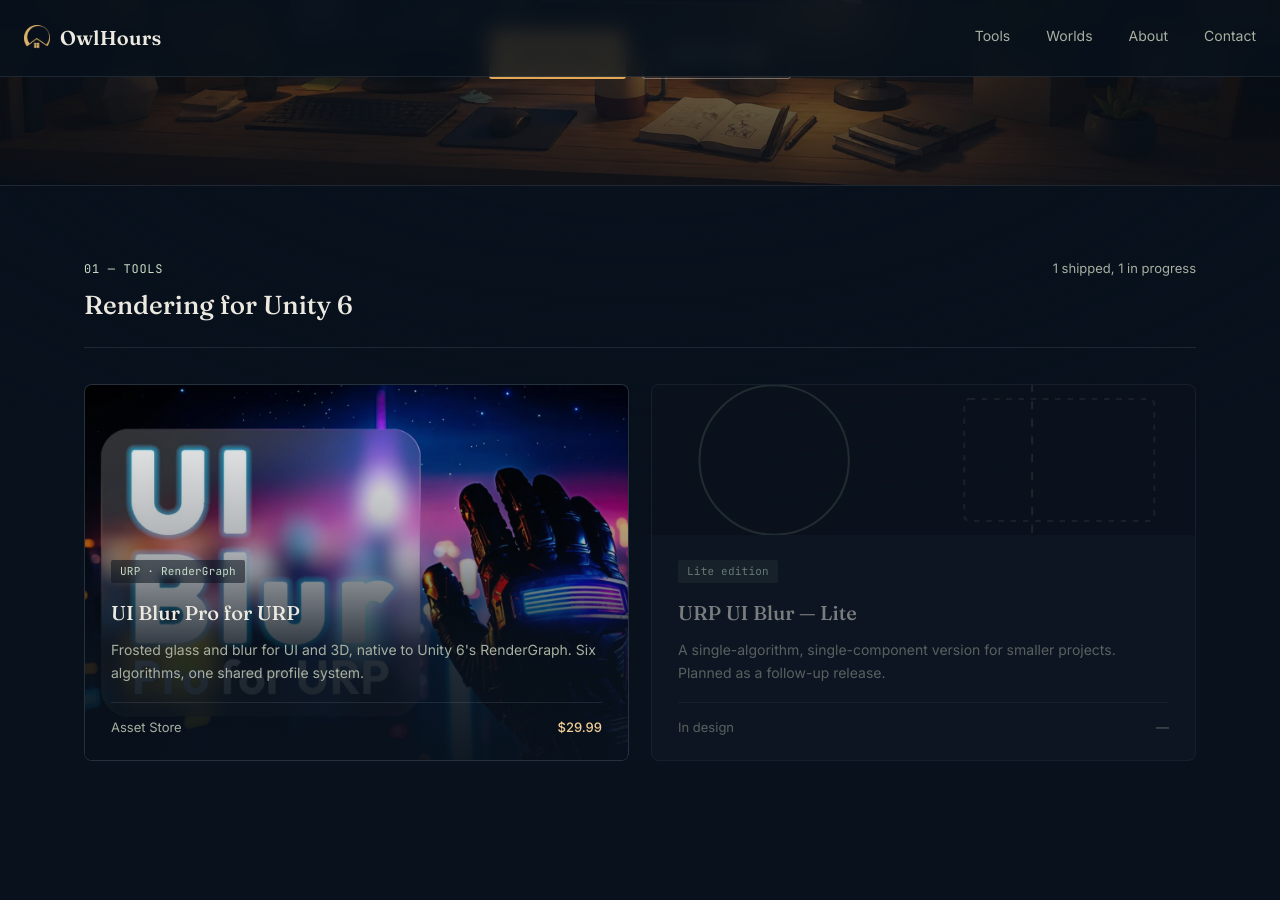
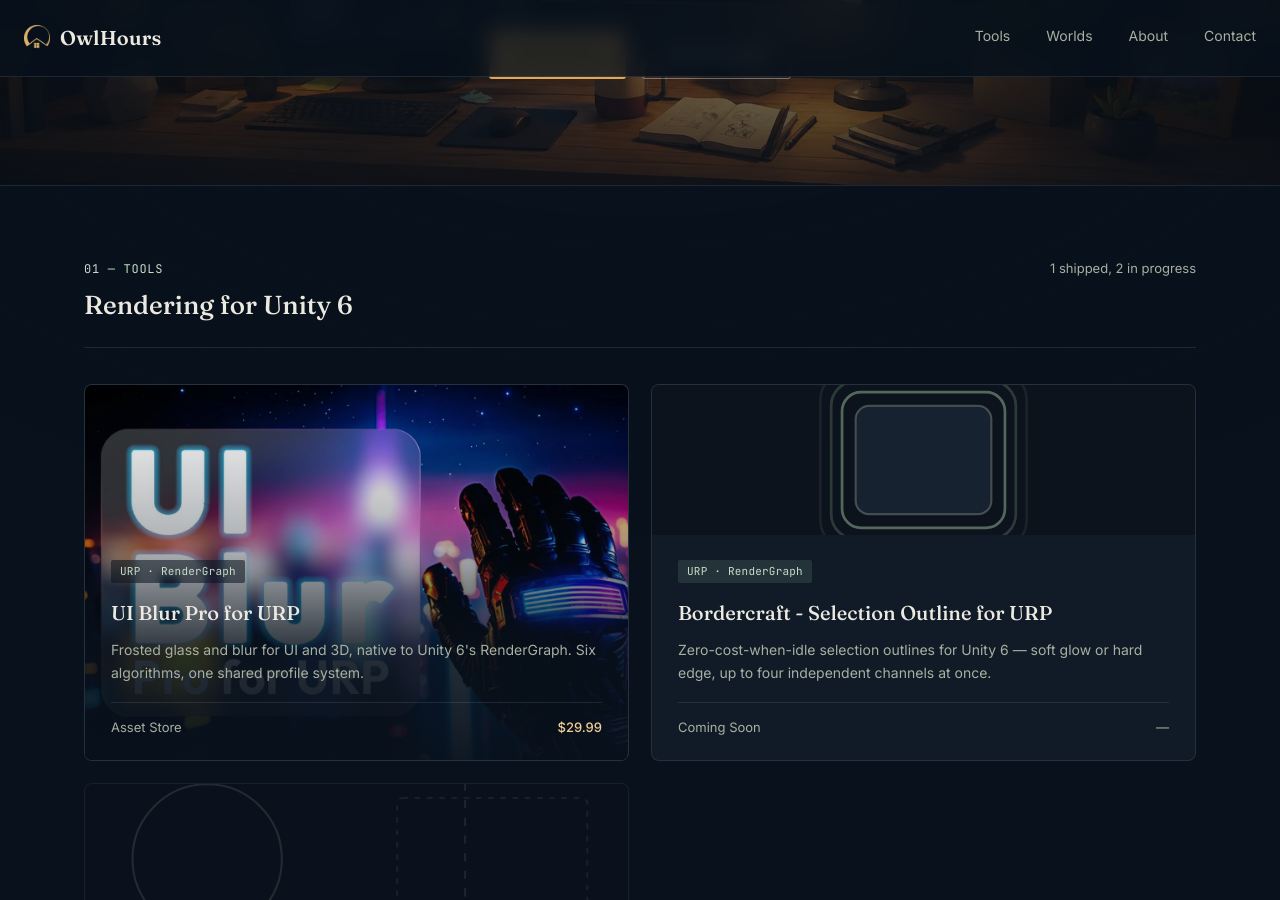
Before and after one commit to owlhoursspace/owlhourspace.github.io, a Jekyll site: the page index.html, which Jekyll copies as it is, in a window 1280 px wide and 900 px high, scrolled down 395 px. Built offline with Jekyll 4.4.1, drawn with Linux system fonts in a browser that asks for light colours.

Commit message:
Add Bordercraft card to homepage, update UI Blur Pro Asset Store link
The homepage's Tools track had its own separate card grid that the
previous commit missed - added the Bordercraft card there too, matching
the one already on /tools/. Also switched the UI Blur Pro Asset Store
CTA to its u3d.as short link so it keeps working if Unity ever changes
the full product URL underneath it.

Co-Authored-By: Claude Sonnet 5 <noreply@anthropic.com>

```diff
--- a/index.html
+++ b/index.html
@@ -252,7 +252,7 @@
         <div class="track-label">01 — Tools</div>
         <h2>Rendering for Unity 6</h2>
       </div>
-      <div class="track-count">1 shipped, 1 in progress</div>
+      <div class="track-count">1 shipped, 2 in progress</div>
     </div>
     <div class="cardgrid">
       <a class="card card-photo" href="/tools/ui-blur-pro-urp/">
@@ -263,6 +263,23 @@
         <h3>UI Blur Pro for URP</h3>
         <p>Frosted glass and blur for UI and 3D, native to Unity 6's RenderGraph. Six algorithms, one shared profile system.</p>
         <div class="meta"><span>Asset Store</span><span class="price">$29.99</span></div>
+        </div>
+      </a>
+      <a class="card" href="/tools/bordercraft-selection-outline-urp/">
+        <div class="card-banner">
+          <svg viewBox="0 0 400 150" preserveAspectRatio="xMidYMid slice" xmlns="http://www.w3.org/2000/svg">
+            <rect width="400" height="150" fill="#0C131C"/>
+            <rect x="150" y="35" width="100" height="80" rx="10" fill="#16222F" stroke="#ECE9E0" stroke-opacity="0.25" stroke-width="1.5"/>
+            <rect x="140" y="25" width="120" height="100" rx="14" fill="none" stroke="#8FAE93" stroke-opacity="0.55" stroke-width="2"/>
+            <rect x="132" y="17" width="136" height="116" rx="18" fill="none" stroke="#8FAE93" stroke-opacity="0.25" stroke-width="2"/>
+            <rect x="124" y="9" width="152" height="132" rx="22" fill="none" stroke="#8FAE93" stroke-opacity="0.1" stroke-width="2"/>
+          </svg>
+        </div>
+        <div class="card-body">
+        <span class="tag">URP · RenderGraph</span>
+        <h3>Bordercraft - Selection Outline for URP</h3>
+        <p>Zero-cost-when-idle selection outlines for Unity 6 — soft glow or hard edge, up to four independent channels at once.</p>
+        <div class="meta"><span>Coming Soon</span><span>—</span></div>
         </div>
       </a>
       <div class="card dim">
--- a/tools/ui-blur-pro-urp/index.html
+++ b/tools/ui-blur-pro-urp/index.html
@@ -306,7 +306,7 @@
     <div class="hero-tagline">Real-time blur for <em>Unity</em></div>
     <p class="hero-sub">Six background blur algorithms for frosted glass panels, world-space surfaces, and dynamic glass effects — built natively on the URP RenderGraph API. No GrabPass. No extra cameras.</p>
     <div class="hero-actions">
-      <a href="https://assetstore.unity.com/packages/tools/gui/ui-blur-pro-for-urp-395418" class="btn-primary" target="_blank" rel="noopener noreferrer">Get on Asset Store →</a>
+      <a href="https://u3d.as/45By" class="btn-primary" target="_blank" rel="noopener noreferrer">Get on Asset Store →</a>
       <a href="docs/" class="btn-ghost">Documentation</a>
       <a href="changelog/" class="btn-ghost">Changelog</a>
     </div>
@@ -548,7 +548,7 @@
     <div class="section-title">Ready to ship your UI?</div>
     <p>Available on the Unity Asset Store. Drop in, run the Setup Wizard, and have blur working in your project within a minute.</p>
     <div class="hero-actions">
-      <a href="https://assetstore.unity.com/packages/tools/gui/ui-blur-pro-for-urp-395418" class="btn-primary" target="_blank" rel="noopener noreferrer">Get on Asset Store →</a>
+      <a href="https://u3d.as/45By" class="btn-primary" target="_blank" rel="noopener noreferrer">Get on Asset Store →</a>
       <a href="docs/" class="btn-ghost">Read the docs</a>
     </div>
   </div>
```
